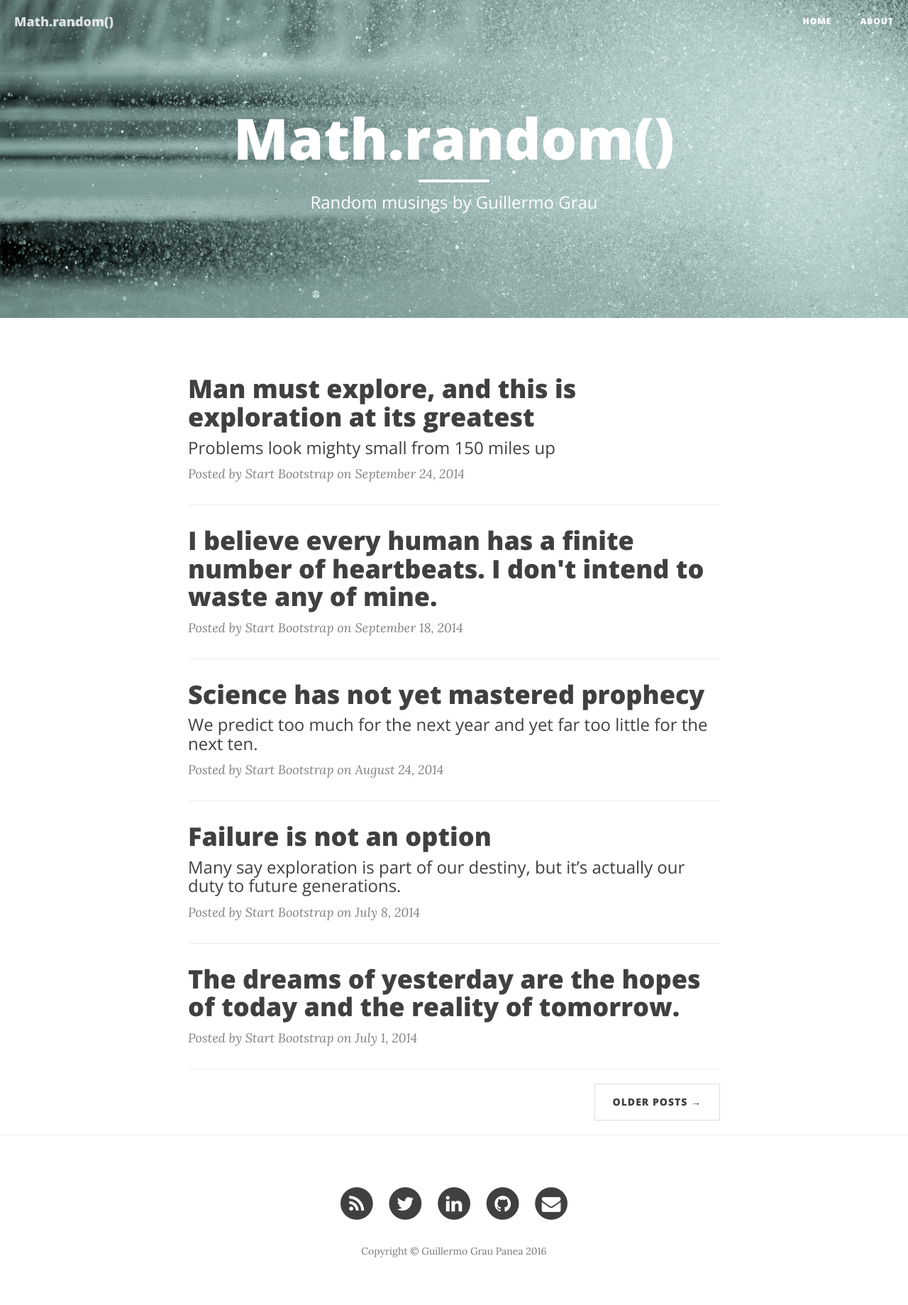
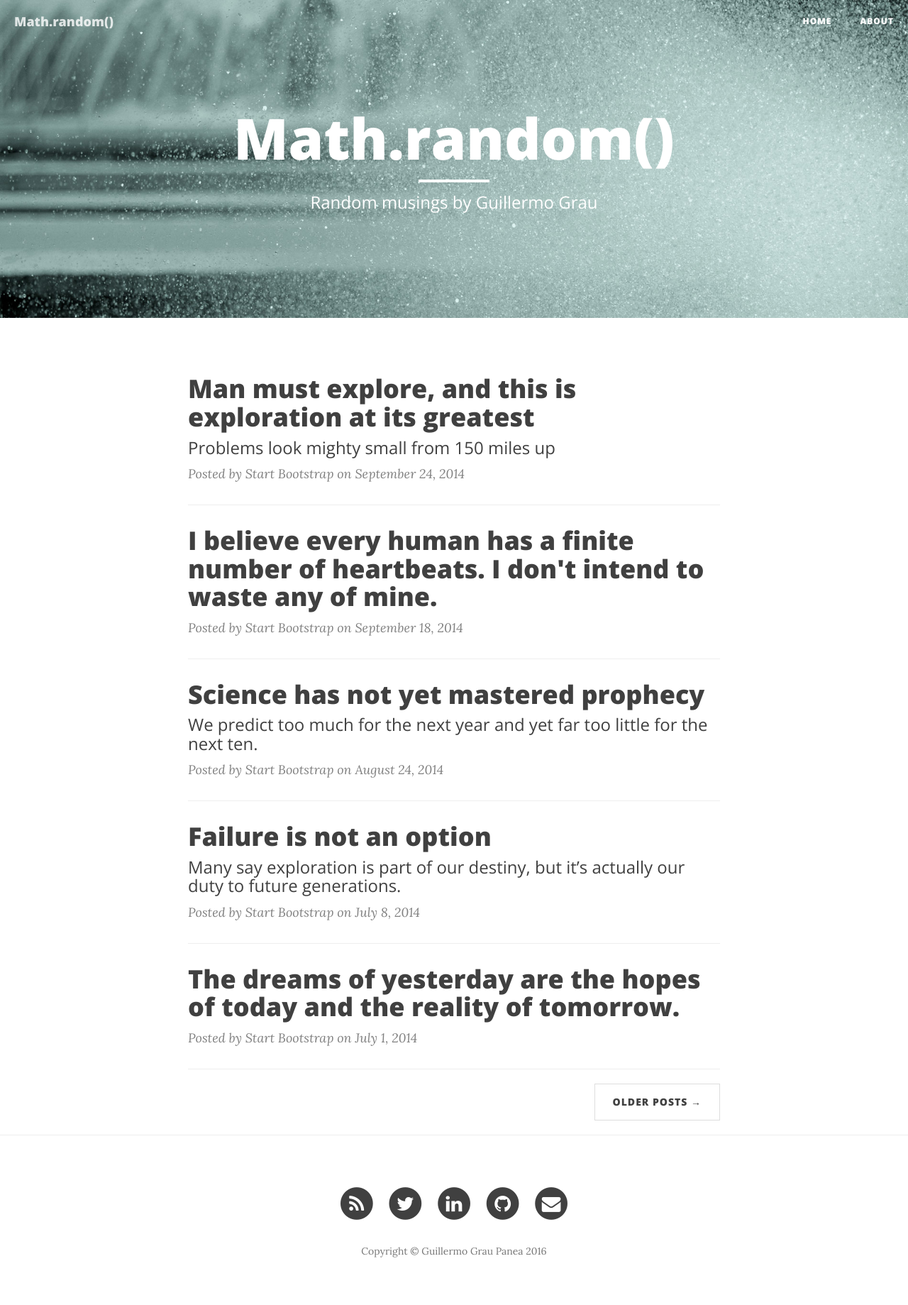
Before and after one commit to guigrpa/guigrpa.github.io, a Jekyll site: the page built from index.html, in a window 1280 px wide. Shown: the whole page at 71% size. Built offline with Jekyll 4.4.1, drawn with Linux system fonts in a browser that asks for light colours; nearby versions of some CDN libraries; the list of posts is cut into pages by our own code.

Commit message:
Tweak background image for cover

```diff
--- a/_config.yml
+++ b/_config.yml
@@ -1,6 +1,6 @@
 # Site settings
 title: Math.random()
-header-img: img/03.jpg
+header-img: img/03b.jpg
 email: ggrau@me.com
 copyright_name: Guillermo Grau Panea
 description: Random thoughts on software development and engineering
```
Also changed, not shown: img/03b.jpg (added).
